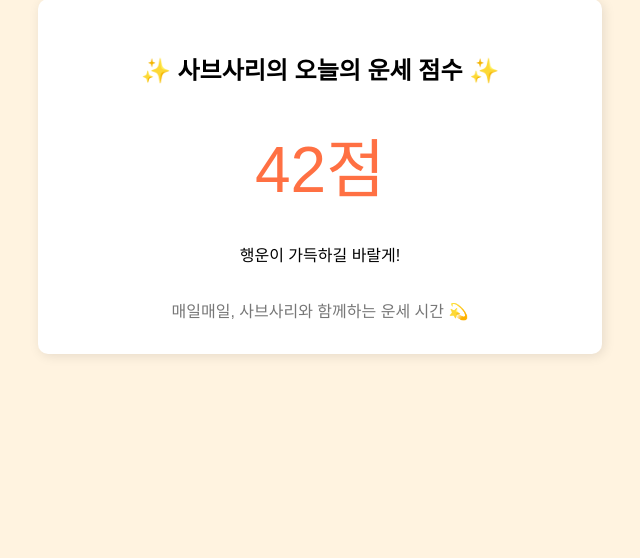
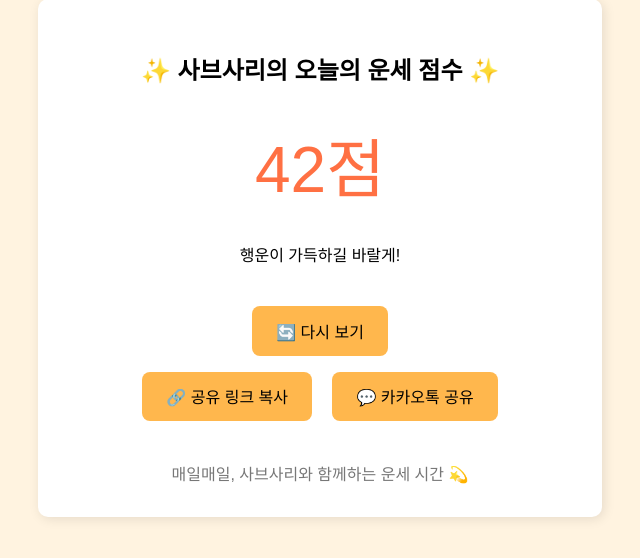
Before and after one commit to duddnrdld/SABSARI, a Flask app: page /result in a window 1280 px wide. Shown: the part 41-599 px from the top of the page, without its empty margins (320-960 px from the left). Run offline with Flask 3, Linux system fonts and the light colour scheme; some libraries are stand-ins or nearby versions.

Commit message:
Add files via upload

```diff
--- a/templates/fortune_result.html
+++ b/templates/fortune_result.html
@@ -4,6 +4,19 @@
   <meta charset="UTF-8">
   <meta name="viewport" content="width=device-width, initial-scale=1.0">
   <title>오늘의 운세 결과</title>
+
+  <!-- 🟡 Open Graph 메타태그 -->
+  <meta property="og:title" content="사브사리 오늘의 운세 결과">
+  <meta property="og:description" content="{{ name }}의 오늘의 운세 점수는 {{ score }}점!">
+  <meta property="og:image" content="{{ url_for('static', filename='og.png', _external=True) }}">
+  <meta property="og:url" content="{{ request.url }}">
+
+  <!-- 🟡 Kakao SDK -->
+  <script src="https://developers.kakao.com/sdk/js/kakao.js"></script>
+  <script>
+    Kakao.init('여기에_너의_카카오_JavaScript_키'); // 예: Kakao.init('1234abcd...');
+  </script>
+
   <style>
     body {
       font-family: 'Arial', sans-serif;
@@ -29,6 +42,27 @@
       font-size: 1rem;
       color: #777;
     }
+    .buttons {
+      margin-top: 2rem;
+    }
+    button {
+      margin: 0.5rem;
+      padding: 0.8rem 1.5rem;
+      font-size: 1rem;
+      background-color: #ffb74d;
+      border: none;
+      border-radius: 8px;
+      cursor: pointer;
+    }
+    button:hover {
+      background-color: #ffa726;
+    }
+    #copy-msg {
+      margin-top: 1rem;
+      color: green;
+      font-size: 0.9rem;
+      display: none;
+    }
   </style>
 </head>
 <body>
@@ -36,7 +70,53 @@
     <h2>✨ {{ name }}의 오늘의 운세 점수 ✨</h2>
     <div class="score">{{ score }}점</div>
     <p>행운이 가득하길 바랄게!</p>
+
+    <div class="buttons">
+      <form action="{{ url_for('greeting') }}">
+        <button type="submit">🔄 다시 보기</button>
+      </form>
+      <button onclick="copyLink()">🔗 공유 링크 복사</button>
+      <button onclick="shareKakao()">💬 카카오톡 공유</button>
+      <div id="copy-msg">링크가 복사되었습니다!</div>
+    </div>
+
     <div class="footer">매일매일, {{ name }}와 함께하는 운세 시간 💫</div>
   </div>
+
+  <script>
+    function copyLink() {
+      navigator.clipboard.writeText(window.location.href)
+        .then(() => {
+          document.getElementById("copy-msg").style.display = "block";
+          setTimeout(() => {
+            document.getElementById("copy-msg").style.display = "none";
+          }, 2000);
+        });
+    }
+
+    function shareKakao() {
+      Kakao.Share.sendDefault({
+        objectType: 'feed',
+        content: {
+          title: '{{ name }}의 오늘의 운세 결과',
+          description: '✨ 점수: {{ score }}점 ✨\n지금 사브사리 운세도 확인해보세요!',
+          imageUrl: "{{ url_for('static', filename='og.png', _external=True) }}",
+          link: {
+            mobileWebUrl: window.location.href,
+            webUrl: window.location.href
+          }
+        },
+        buttons: [
+          {
+            title: '운세 보러 가기',
+            link: {
+              mobileWebUrl: window.location.href,
+              webUrl: window.location.href
+            }
+          }
+        ]
+      });
+    }
+  </script>
 </body>
 </html>
```
